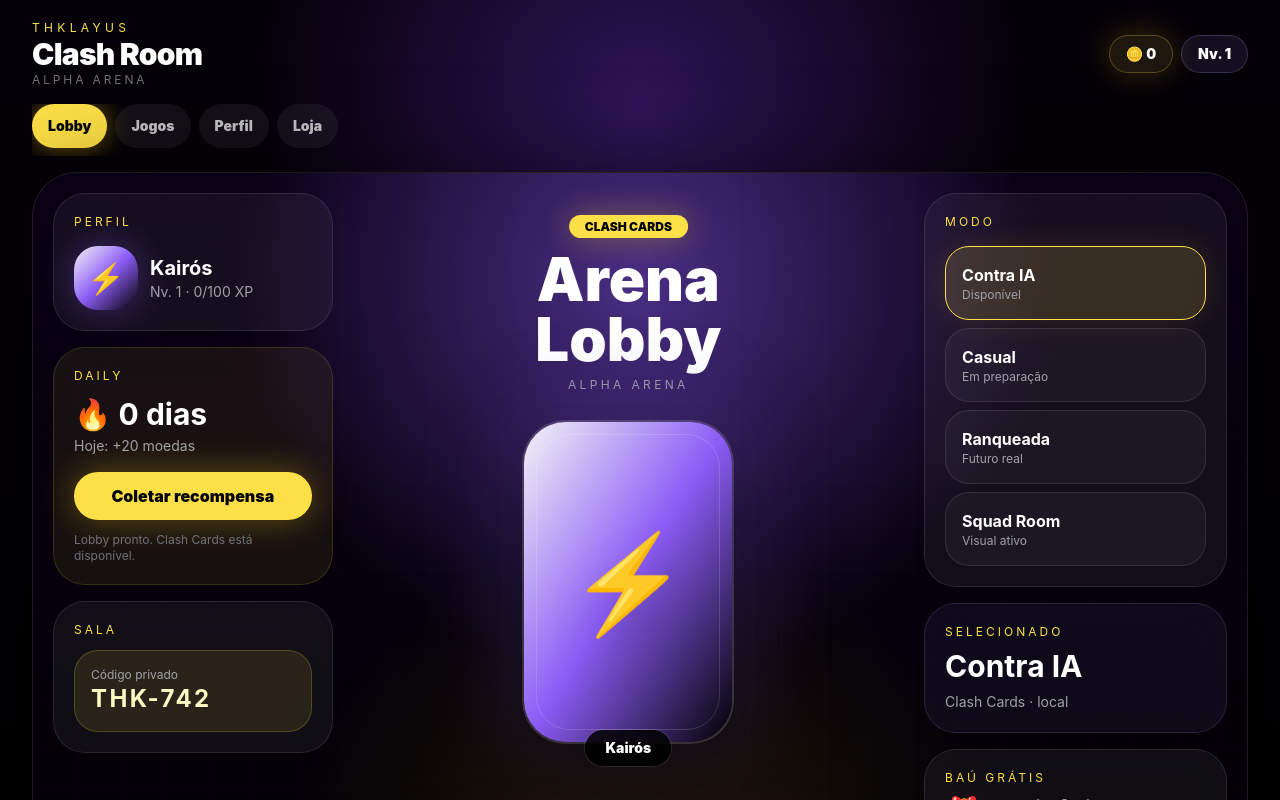
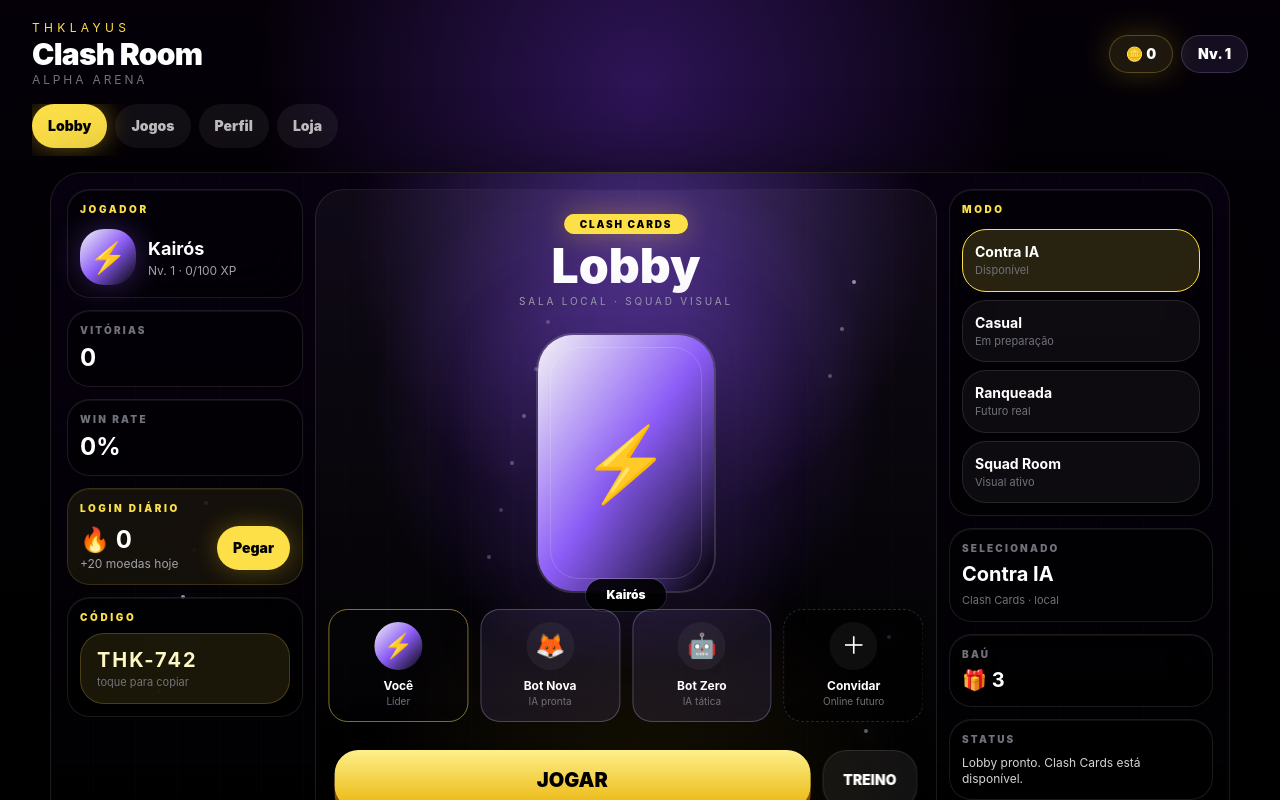
Before and after one commit to thiagodouglas19t-lang/Thklayus-hub, a React (Vite) app: page / in a window 1280 px wide. Shown: the top 800 px of the page. Built offline with nearby package versions, Linux system fonts and the light colour scheme.

Commit message:
feat: redesign lobby with compact game-like stage and matchmaking

```diff
--- a/src/components/game/LobbyHome.tsx
+++ b/src/components/game/LobbyHome.tsx
@@ -1,5 +1,6 @@
+import { useEffect, useMemo, useState } from "react";
+import { partySlots } from "../../lib/cosmetics";
 import { gameIdentity } from "../../lib/gameIdentity";
-import { partySlots } from "../../lib/cosmetics";
 
 type Mode = (typeof gameIdentity.modes)[number];
 type Avatar = { id: string; name: string; emoji: string; gradient: string; rarity: string; price: number };
@@ -7,19 +8,8 @@ type Avatar = { id: string; name: string; emoji: string; gradient: string; rarit
 type LobbyHomeProps = {
   playerName: string;
   equipped?: Avatar;
-  stats: {
-    coins: number;
-    wins: number;
-    winRate: number;
-    level: number;
-    currentLevelXp: number;
-  };
-  daily: {
-    streak: number;
-    todayReward: number;
-    canClaim: boolean;
-    nextChestWins: number;
-  };
+  stats: { coins: number; wins: number; winRate: number; level: number; currentLevelXp: number };
+  daily: { streak: number; todayReward: number; canClaim: boolean; nextChestWins: number };
   roomCode: string;
   lobbyMessage: string;
   selectedMode: Mode;
@@ -30,122 +20,189 @@ type LobbyHomeProps = {
   onLobbyMessage: (message: string) => void;
 };
 
-function MiniStat({ label, value }: { label: string; value: string | number }) {
-  return (
-    <div className="rounded-3xl border border-white/10 bg-black/35 p-4 shadow-[inset_0_1px_0_rgba(255,255,255,.06)]">
-      <p className="text-[10px] uppercase tracking-[0.25em] text-zinc-500">{label}</p>
-      <strong className="mt-2 block text-2xl text-white">{value}</strong>
-    </div>
-  );
+function playUiSound(type: "click" | "start" | "confirm" = "click") {
+  try {
+    const Ctx = window.AudioContext || (window as unknown as { webkitAudioContext: typeof AudioContext }).webkitAudioContext;
+    const ctx = new Ctx();
+    const osc = ctx.createOscillator();
+    const gain = ctx.createGain();
+    osc.frequency.value = type === "start" ? 680 : type === "confirm" ? 520 : 340;
+    osc.type = "sine";
+    gain.gain.setValueAtTime(0.001, ctx.currentTime);
+    gain.gain.exponentialRampToValueAtTime(0.08, ctx.currentTime + 0.015);
+    gain.gain.exponentialRampToValueAtTime(0.001, ctx.currentTime + 0.14);
+    osc.connect(gain);
+    gain.connect(ctx.destination);
+    osc.start();
+    osc.stop(ctx.currentTime + 0.16);
+  } catch {}
+}
+
+function Panel({ children, className = "" }: { children: React.ReactNode; className?: string }) {
+  return <div className={`rounded-[1.4rem] border border-white/10 bg-black/45 p-3 shadow-[inset_0_1px_0_rgba(255,255,255,.06)] backdrop-blur-xl ${className}`}>{children}</div>;
 }
 
 export default function LobbyHome({ playerName, equipped, stats, daily, roomCode, lobbyMessage, selectedMode, onPlay, onClaimDaily, onCopyRoomCode, onSelectMode, onLobbyMessage }: LobbyHomeProps) {
+  const [matching, setMatching] = useState(false);
+  const [matchStep, setMatchStep] = useState(0);
   const avatarEmoji = equipped?.emoji || "⚡";
   const avatarGradient = equipped?.gradient || "from-violet-700 via-fuchsia-600 to-black";
+  const particles = useMemo(() => Array.from({ length: 18 }, (_, index) => index), []);
+
+  useEffect(() => {
+    if (!matching) return;
+    setMatchStep(0);
+    const stepTimer = window.setInterval(() => setMatchStep((step) => Math.min(3, step + 1)), 650);
+    const startTimer = window.setTimeout(() => {
+      playUiSound("start");
+      onPlay();
+    }, 2450);
+    return () => {
+      window.clearInterval(stepTimer);
+      window.clearTimeout(startTimer);
+    };
+  }, [matching, onPlay]);
+
+  function startMatchmaking() {
+    playUiSound("confirm");
+    setMatching(true);
+    onLobbyMessage("Procurando sala local...");
+  }
+
+  function clickRoomCode() {
+    playUiSound("click");
+    onCopyRoomCode();
+  }
+
+  function claim() {
+    playUiSound("confirm");
+    onClaimDaily();
+  }
 
   return (
-    <section className="relative min-h-[720px] overflow-hidden rounded-[2.8rem] border border-white/10 bg-[radial-gradient(circle_at_50%_12%,rgba(139,92,246,.5),transparent_25rem),radial-gradient(circle_at_50%_78%,rgba(250,204,21,.14),transparent_22rem),linear-gradient(180deg,#090014,#000)] p-4 shadow-[0_35px_120px_rgba(0,0,0,.8)] sm:p-5">
-      <div className="pointer-events-none absolute inset-0 bg-[linear-gradient(90deg,rgba(255,255,255,.035)_1px,transparent_1px),linear-gradient(rgba(255,255,255,.025)_1px,transparent_1px)] bg-[size:44px_44px] opacity-35" />
-      <div className="pointer-events-none absolute left-1/2 top-[49%] h-64 w-[74%] -translate-x-1/2 rounded-[50%] bg-violet-500/16 blur-3xl" />
-      <div className="pointer-events-none absolute bottom-24 left-1/2 h-28 w-[62%] -translate-x-1/2 rounded-[50%] border border-violet-300/20 bg-black/65 shadow-[0_0_90px_rgba(139,92,246,.25)]" />
+    <section className="relative mx-auto min-h-[600px] max-w-[1180px] overflow-hidden rounded-[2rem] border border-white/10 bg-[radial-gradient(circle_at_50%_10%,rgba(139,92,246,.48),transparent_18rem),radial-gradient(circle_at_50%_100%,rgba(250,204,21,.16),transparent_18rem),linear-gradient(180deg,#07000f,#000)] p-3 shadow-[0_24px_90px_rgba(0,0,0,.78)] sm:min-h-[620px] sm:p-4 lg:h-[calc(100vh-128px)] lg:max-h-[720px] lg:min-h-[560px]">
+      <div className="pointer-events-none absolute inset-0 opacity-35 [background-image:linear-gradient(90deg,rgba(255,255,255,.035)_1px,transparent_1px),linear-gradient(rgba(255,255,255,.025)_1px,transparent_1px)] [background-size:42px_42px]" />
+      {particles.map((dot) => (
+        <span key={dot} className="pointer-events-none absolute h-1 w-1 animate-pulse rounded-full bg-violet-200/70 shadow-[0_0_18px_rgba(196,181,253,.8)]" style={{ left: `${8 + ((dot * 29) % 86)}%`, top: `${10 + ((dot * 47) % 74)}%`, animationDelay: `${dot * 0.16}s` }} />
+      ))}
 
-      <div className="relative z-10 grid h-full gap-5 lg:grid-cols-[0.72fr_1.42fr_0.78fr]">
-        <aside className="space-y-4">
-          <div className="rounded-[2rem] border border-white/10 bg-white/[0.055] p-5 backdrop-blur-xl">
-            <p className="text-xs uppercase tracking-[0.25em] text-yellow-300">Perfil</p>
-            <div className="mt-4 flex items-center gap-3">
-              <div className={`grid h-16 w-16 place-items-center rounded-2xl bg-gradient-to-br ${avatarGradient} text-3xl shadow-[0_0_35px_rgba(139,92,246,.35)]`}>
-                {avatarEmoji}
+      <div className="relative z-10 grid h-full gap-3 lg:grid-cols-[236px_1fr_264px]">
+        <aside className="order-2 grid grid-cols-2 gap-3 lg:order-1 lg:block lg:space-y-3">
+          <Panel className="col-span-2 lg:col-span-1">
+            <p className="text-[10px] font-black uppercase tracking-[0.26em] text-yellow-300">Jogador</p>
+            <div className="mt-3 flex items-center gap-3">
+              <div className={`grid h-14 w-14 place-items-center rounded-2xl bg-gradient-to-br ${avatarGradient} text-3xl shadow-[0_0_30px_rgba(139,92,246,.35)]`}>{avatarEmoji}</div>
+              <div className="min-w-0">
+                <strong className="block truncate text-lg">{playerName}</strong>
+                <p className="text-xs text-zinc-400">Nv. {stats.level} · {stats.currentLevelXp}/100 XP</p>
               </div>
-              <div className="min-w-0">
-                <strong className="block truncate text-xl">{playerName}</strong>
-                <p className="text-sm text-zinc-400">Nv. {stats.level} · {stats.currentLevelXp}/100 XP</p>
+            </div>
+          </Panel>
+
+          <Panel>
+            <p className="text-[10px] font-black uppercase tracking-[0.22em] text-zinc-500">Vitórias</p>
+            <strong className="mt-1 block text-2xl">{stats.wins}</strong>
+          </Panel>
+
+          <Panel>
+            <p className="text-[10px] font-black uppercase tracking-[0.22em] text-zinc-500">Win rate</p>
+            <strong className="mt-1 block text-2xl">{stats.winRate}%</strong>
+          </Panel>
+
+          <Panel className="col-span-2 border-yellow-300/15 bg-yellow-300/[0.07] lg:col-span-1">
+            <p className="text-[10px] font-black uppercase tracking-[0.26em] text-yellow-300">Login diário</p>
+            <div className="mt-2 flex items-center justify-between gap-3">
+              <div>
+                <strong className="block text-2xl">🔥 {daily.streak}</strong>
+                <p className="text-xs text-zinc-400">+{daily.todayReward} moedas hoje</p>
               </div>
+              <button onClick={claim} className={`rounded-2xl px-4 py-3 text-sm font-black transition active:scale-[.97] ${daily.canClaim ? "bg-yellow-300 text-black shadow-[0_0_25px_rgba(250,204,21,.3)]" : "bg-white/10 text-white/45"}`}>{daily.canClaim ? "Pegar" : "OK"}</button>
+            </div>
+          </Panel>
+
+          <Panel className="col-span-2 lg:col-span-1">
+            <p className="text-[10px] font-black uppercase tracking-[0.26em] text-yellow-300">Código</p>
+            <button onClick={clickRoomCode} className="mt-2 w-full rounded-2xl border border-yellow-300/20 bg-yellow-300/10 px-4 py-3 text-left transition active:scale-[.98]">
+              <strong className="text-xl tracking-widest text-yellow-100">{roomCode}</strong>
+              <p className="text-[11px] text-zinc-500">toque para copiar</p>
+            </button>
+          </Panel>
+        </aside>
+
+        <main className="relative order-1 min-h-[430px] overflow-hidden rounded-[1.8rem] border border-white/10 bg-[radial-gradient(circle_at_50%_35%,rgba(124,58,237,.32),transparent_16rem),linear-gradient(180deg,rgba(255,255,255,.04),rgba(0,0,0,.4))] lg:order-2 lg:min-h-0">
+          <div className="absolute left-1/2 top-5 z-20 -translate-x-1/2 text-center">
+            <span className="rounded-full bg-yellow-300 px-4 py-1 text-[10px] font-black tracking-[0.18em] text-black shadow-[0_0_28px_rgba(250,204,21,.35)]">CLASH CARDS</span>
+            <h2 className="mt-2 text-4xl font-black leading-none sm:text-5xl">Lobby</h2>
+            <p className="mt-1 text-[10px] uppercase tracking-[0.28em] text-zinc-400">sala local · squad visual</p>
+          </div>
+
+          <div className="absolute left-1/2 top-[43%] z-20 -translate-x-1/2 -translate-y-1/2">
+            <div className={`relative grid h-56 w-40 place-items-center rounded-[2.2rem] bg-gradient-to-br ${avatarGradient} text-7xl shadow-[0_35px_90px_rgba(0,0,0,.75),0_0_85px_rgba(139,92,246,.35)] ring-2 ring-white/15 sm:h-64 sm:w-44`}>
+              <div className="absolute -inset-6 rounded-[3rem] border border-violet-300/10 blur-sm" />
+              <div className="absolute inset-3 rounded-[1.8rem] border border-white/15" />
+              <span className="drop-shadow-2xl">{avatarEmoji}</span>
+              <div className="absolute -bottom-5 rounded-full bg-black/90 px-5 py-2 text-xs font-black ring-1 ring-white/10">{playerName}</div>
             </div>
           </div>
 
-          <div className="rounded-[2rem] border border-yellow-300/15 bg-yellow-300/[0.07] p-5 backdrop-blur-xl">
-            <p className="text-xs uppercase tracking-[0.25em] text-yellow-300">Daily</p>
-            <strong className="mt-3 block text-3xl">🔥 {daily.streak} dias</strong>
-            <p className="mt-1 text-sm text-zinc-400">Hoje: +{daily.todayReward} moedas</p>
-            <button onClick={onClaimDaily} className={`mt-4 w-full rounded-2xl px-4 py-3 font-black transition active:scale-[.98] ${daily.canClaim ? "bg-yellow-300 text-black shadow-[0_0_35px_rgba(250,204,21,.35)]" : "bg-white/10 text-white/50"}`}>
-              {daily.canClaim ? "Coletar recompensa" : "Já coletado"}
-            </button>
-            <p className="mt-3 text-xs text-zinc-500">{lobbyMessage}</p>
-          </div>
-
-          <div className="rounded-[2rem] border border-white/10 bg-white/[0.055] p-5 backdrop-blur-xl">
-            <p className="text-xs uppercase tracking-[0.25em] text-yellow-300">Sala</p>
-            <button onClick={onCopyRoomCode} className="mt-3 w-full rounded-2xl border border-yellow-300/20 bg-yellow-300/10 p-4 text-left transition hover:bg-yellow-300/15 active:scale-[.99]">
-              <p className="text-xs text-zinc-400">Código privado</p>
-              <strong className="text-2xl tracking-widest text-yellow-100">{roomCode}</strong>
-            </button>
-          </div>
-        </aside>
-
-        <section className="relative min-h-[580px]">
-          <div className="absolute left-1/2 top-5 z-10 -translate-x-1/2 text-center">
-            <span className="rounded-full bg-yellow-300 px-4 py-1 text-xs font-black text-black shadow-[0_0_30px_rgba(250,204,21,.35)]">CLASH CARDS</span>
-            <h2 className="mt-3 text-5xl font-black leading-none sm:text-6xl">Arena Lobby</h2>
-            <p className="mt-2 text-xs uppercase tracking-[0.28em] text-zinc-400">{gameIdentity.version}</p>
-          </div>
-
-          <div className="absolute left-1/2 top-[45%] z-20 -translate-x-1/2 -translate-y-1/2">
-            <div className={`relative grid h-80 w-52 place-items-center rounded-[2.6rem] bg-gradient-to-br ${avatarGradient} text-8xl shadow-[0_40px_100px_rgba(0,0,0,.75),0_0_95px_rgba(139,92,246,.34)] ring-2 ring-white/15`}>
-              <div className="absolute inset-3 rounded-[2.1rem] border border-white/15" />
-              <div className="absolute -inset-5 rounded-[3rem] border border-violet-300/10 blur-sm" />
-              <span className="drop-shadow-2xl">{avatarEmoji}</span>
-              <div className="absolute -bottom-6 rounded-full bg-black/85 px-5 py-2 text-sm font-black ring-1 ring-white/10">{playerName}</div>
-            </div>
-          </div>
-
-          <div className="absolute bottom-28 left-1/2 z-30 grid w-full max-w-3xl -translate-x-1/2 grid-cols-4 gap-3 px-1">
+          <div className="absolute bottom-[104px] left-1/2 z-30 grid w-[min(760px,96%)] -translate-x-1/2 grid-cols-4 gap-2 sm:gap-3">
             {partySlots.map((member, index) => (
-              <button key={`${member.name}-${index}`} onClick={() => index > 0 && onLobbyMessage(member.ready ? `${member.name} já está pronto.` : "Convite real entra na fase online.")} className={`rounded-[1.55rem] border p-3 text-center transition active:scale-[.98] ${index === 0 ? "border-yellow-300/50 bg-yellow-300/12" : member.ready ? "border-violet-300/30 bg-violet-400/10" : "border-dashed border-white/15 bg-black/45 hover:border-yellow-300/35"}`}>
-                <div className={`mx-auto grid h-16 w-16 place-items-center rounded-2xl ${index === 0 ? `bg-gradient-to-br ${avatarGradient}` : "bg-white/5"} text-3xl`}>
-                  {index === 0 ? avatarEmoji : member.emoji}
-                </div>
-                <strong className="mt-2 block truncate text-sm">{index === 0 ? "Você" : member.name}</strong>
-                <p className="text-[11px] text-zinc-400">{index === 0 ? "Pronto" : member.status}</p>
+              <button key={`${member.name}-${index}`} onClick={() => index > 0 && onLobbyMessage(member.ready ? `${member.name} está pronto.` : "Slot reservado para multiplayer online.")} className={`rounded-[1.2rem] border px-2 py-3 text-center transition active:scale-[.97] ${index === 0 ? "border-yellow-300/50 bg-yellow-300/12" : member.ready ? "border-violet-300/30 bg-violet-400/10" : "border-dashed border-white/15 bg-black/45"}`}>
+                <div className={`mx-auto grid h-12 w-12 place-items-center rounded-2xl ${index === 0 ? `bg-gradient-to-br ${avatarGradient}` : "bg-white/5"} text-2xl`}>{index === 0 ? avatarEmoji : member.emoji}</div>
+                <strong className="mt-2 block truncate text-xs">{index === 0 ? "Você" : member.name}</strong>
+                <p className="truncate text-[10px] text-zinc-500">{index === 0 ? "Líder" : member.status}</p>
               </button>
             ))}
           </div>
 
-          <button onClick={onPlay} className="absolute bottom-4 left-1/2 z-40 w-[min(460px,88vw)] -translate-x-1/2 rounded-[1.8rem] bg-gradient-to-b from-yellow-200 to-yellow-500 px-8 py-5 text-2xl font-black text-black shadow-[0_10px_0_#8a4d00,0_32px_78px_rgba(0,0,0,.65)] transition hover:brightness-110 active:translate-y-1 active:shadow-[0_5px_0_#8a4d00,0_22px_55px_rgba(0,0,0,.6)]">
-            JOGAR AGORA
-          </button>
-        </section>
+          <div className="absolute bottom-4 left-1/2 z-40 flex w-[min(720px,94%)] -translate-x-1/2 gap-3">
+            <button onClick={startMatchmaking} className="flex-1 rounded-[1.5rem] bg-gradient-to-b from-yellow-200 to-yellow-500 px-6 py-4 text-xl font-black text-black shadow-[0_8px_0_#8a4d00,0_24px_60px_rgba(0,0,0,.58)] transition hover:brightness-110 active:translate-y-1 active:shadow-[0_4px_0_#8a4d00,0_18px_46px_rgba(0,0,0,.54)]">JOGAR</button>
+            <button onClick={() => { playUiSound("click"); onLobbyMessage("Treino local selecionado."); }} className="rounded-[1.5rem] border border-white/10 bg-white/[0.07] px-5 py-4 text-sm font-black text-white backdrop-blur-xl active:scale-[.98]">TREINO</button>
+          </div>
+        </main>
 
-        <aside className="space-y-4">
-          <div className="rounded-[2rem] border border-white/10 bg-white/[0.055] p-5 backdrop-blur-xl">
-            <p className="text-xs uppercase tracking-[0.25em] text-yellow-300">Modo</p>
-            <div className="mt-4 grid gap-2">
+        <aside className="order-3 grid grid-cols-2 gap-3 lg:block lg:space-y-3">
+          <Panel className="col-span-2 lg:col-span-1">
+            <p className="text-[10px] font-black uppercase tracking-[0.26em] text-yellow-300">Modo</p>
+            <div className="mt-3 grid gap-2">
               {gameIdentity.modes.map((mode) => (
-                <button key={mode.id} onClick={() => onSelectMode(mode)} className={`rounded-2xl border p-4 text-left transition active:scale-[.99] ${selectedMode.id === mode.id ? "border-yellow-300 bg-yellow-300/15 shadow-[0_0_30px_rgba(250,204,21,.12)]" : "border-white/10 bg-white/[0.04] hover:bg-white/[0.07]"}`}>
-                  <strong>{mode.title}</strong>
-                  <p className="text-xs text-zinc-400">{mode.status}</p>
+                <button key={mode.id} onClick={() => { playUiSound("click"); onSelectMode(mode); }} className={`rounded-2xl border px-3 py-3 text-left transition active:scale-[.98] ${selectedMode.id === mode.id ? "border-yellow-300 bg-yellow-300/15" : "border-white/10 bg-white/[0.045]"}`}>
+                  <strong className="block text-sm">{mode.title}</strong>
+                  <p className="text-[11px] text-zinc-500">{mode.status}</p>
                 </button>
               ))}
             </div>
-          </div>
+          </Panel>
 
-          <div className="rounded-[2rem] border border-violet-300/15 bg-violet-400/[0.07] p-5 backdrop-blur-xl">
-            <p className="text-xs uppercase tracking-[0.25em] text-yellow-300">Selecionado</p>
-            <strong className="mt-2 block text-3xl">{selectedMode.title}</strong>
-            <p className="mt-2 text-sm text-zinc-400">Clash Cards · local</p>
-          </div>
+          <Panel>
+            <p className="text-[10px] font-black uppercase tracking-[0.22em] text-zinc-500">Selecionado</p>
+            <strong className="mt-1 block text-xl">{selectedMode.title}</strong>
+            <p className="mt-1 text-[11px] text-zinc-500">Clash Cards · local</p>
+          </Panel>
 
-          <div className="rounded-[2rem] border border-white/10 bg-white/[0.055] p-5 backdrop-blur-xl">
-            <p className="text-xs uppercase tracking-[0.25em] text-yellow-300">Baú grátis</p>
-            <strong className="mt-2 block text-3xl">🎁 {daily.nextChestWins === 0 ? "Pronto" : `${daily.nextChestWins} vitórias`}</strong>
-          </div>
+          <Panel>
+            <p className="text-[10px] font-black uppercase tracking-[0.22em] text-zinc-500">Baú</p>
+            <strong className="mt-1 block text-xl">🎁 {daily.nextChestWins === 0 ? "Pronto" : daily.nextChestWins}</strong>
+          </Panel>
 
-          <div className="grid gap-3 sm:grid-cols-2 lg:grid-cols-1">
-            <MiniStat label="Vitórias" value={stats.wins} />
-            <MiniStat label="Win rate" value={`${stats.winRate}%`} />
-          </div>
+          <Panel className="col-span-2 lg:col-span-1">
+            <p className="text-[10px] font-black uppercase tracking-[0.22em] text-zinc-500">Status</p>
+            <p className="mt-2 text-xs text-zinc-300">{lobbyMessage}</p>
+          </Panel>
         </aside>
       </div>
+
+      {matching && (
+        <div className="absolute inset-0 z-50 grid place-items-center bg-black/70 p-5 backdrop-blur-md">
+          <div className="w-[min(420px,92vw)] rounded-[2rem] border border-yellow-300/20 bg-[#08020f] p-6 text-center shadow-[0_0_80px_rgba(139,92,246,.28)]">
+            <div className="mx-auto mb-5 h-16 w-16 animate-spin rounded-full border-4 border-white/10 border-t-yellow-300" />
+            <p className="text-xs font-black uppercase tracking-[0.3em] text-yellow-300">Matchmaking</p>
+            <h3 className="mt-2 text-3xl font-black">Preparando sala</h3>
+            <p className="mt-2 text-sm text-zinc-400">{["Buscando jogadores...", "Sincronizando squad...", "Carregando arena...", "Entrando na partida..."][matchStep]}</p>
+            <button onClick={() => setMatching(false)} className="mt-5 rounded-2xl border border-white/10 bg-white/[0.06] px-5 py-3 text-sm font-black text-white">Cancelar</button>
+          </div>
+        </div>
+      )}
     </section>
   );
 }
```
